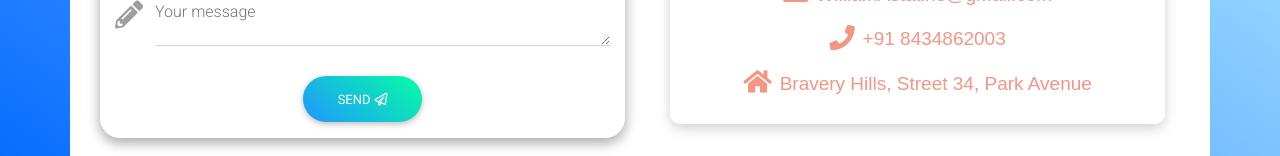
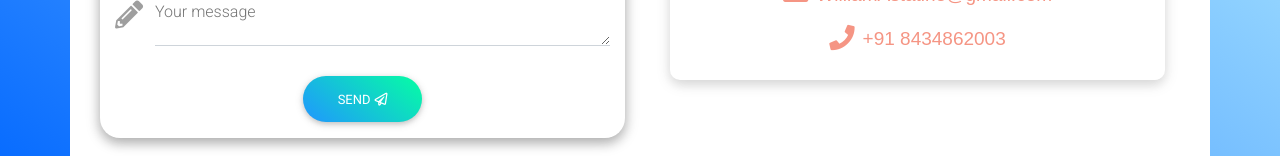
Before and after one commit to scott-astatine/portfolio, a React (Create React App) app: page /contact in a window 1280 px wide. Shown: the part 623-779 px from the top of the page. Built offline with nearby package versions, Linux system fonts and the light colour scheme.

Commit message:
contact add

```diff
--- a/src/components/pages/contact.tsx
+++ b/src/components/pages/contact.tsx
@@ -119,10 +119,6 @@ export class Contact extends Component<{}, IState> {
                                             <MDBIcon className='mr-2' icon="phone" size='lg' />
                                         +91 8434862003
                                         </p>
-                                        <p>
-                                            <MDBIcon className='mr-2' icon="home" size='lg' />
-                                        Bravery Hills, Street 34, Park Avenue
-                                        </p>
                                     </MDBContainer>
                                 </MDBCol>
                             </MDBCol>
```
Also changed, not shown: 2 other files (tests, documents, lock files or other folders).
